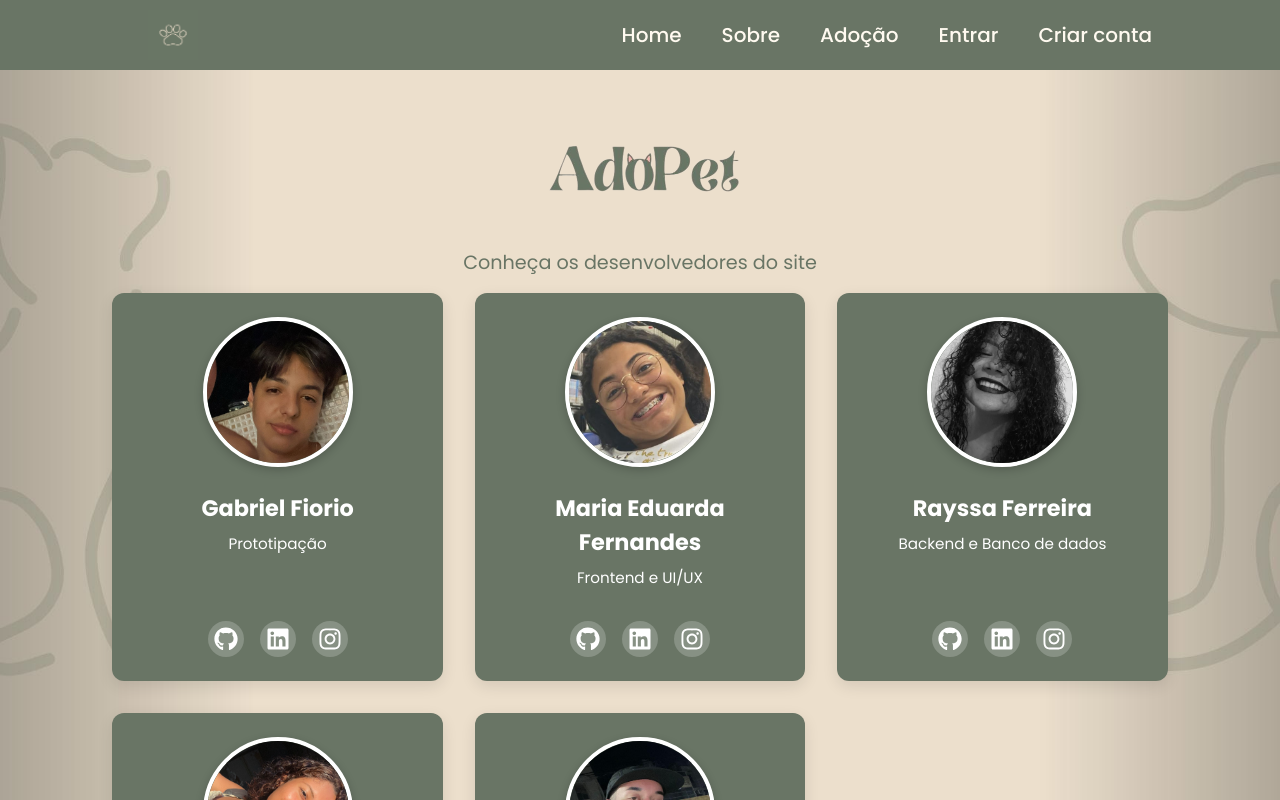
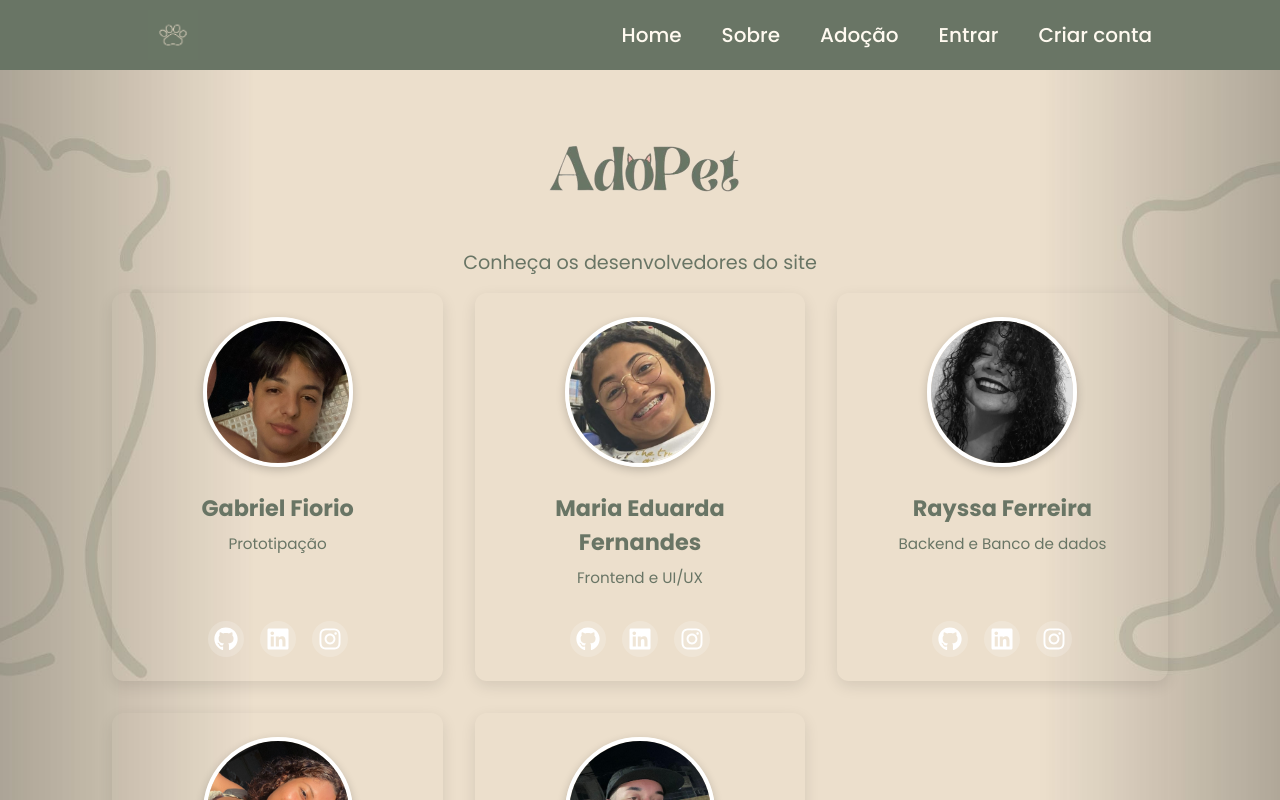
Before and after one commit to MariaEduarda-Almeidaa/PIE_ADOPET, a React (Vite) app: page /sobre in a window 1280 px wide. Built offline with nearby package versions, Linux system fonts and the light colour scheme.

Commit message:
Update Sobre.css

```diff
--- a/src/Pages/Sobre/Sobre.css
+++ b/src/Pages/Sobre/Sobre.css
@@ -30,7 +30,7 @@ object-fit: contain;
 
 /* Individual developer card */
 .dev-card {
-  background: #697565; /* Cor de fundo dos cards */
+  background: transparent; /* Cor de fundo dos cards */
   border-radius: 12px;
   box-shadow: 0 5px 15px rgba(0, 0, 0, 0.1);
   padding: 1.5rem;
@@ -39,7 +39,7 @@ object-fit: contain;
   display: flex;
   flex-direction: column;
   align-items: center;
-  color: white; /* Cor do texto */
+  color:#697565 ; /* Cor do texto */
 }
 
 .dev-card:hover {
@@ -67,13 +67,13 @@ object-fit: contain;
 /* Text styles */
 .dev-card h2 {
   font-size: 1.4rem;
-  color: white; /* Cor do texto */
+  color:#697565 ; /* Cor do texto */
   margin-bottom: 0.5rem;
   font-weight: 600;
 }
 
 .dev-card p {
-  color: white; /* Cor do texto */
+  color: #697565; /* Cor do texto */
   margin-bottom: 1rem;
   font-size: 0.95rem;
   line-height: 1.5;
```
